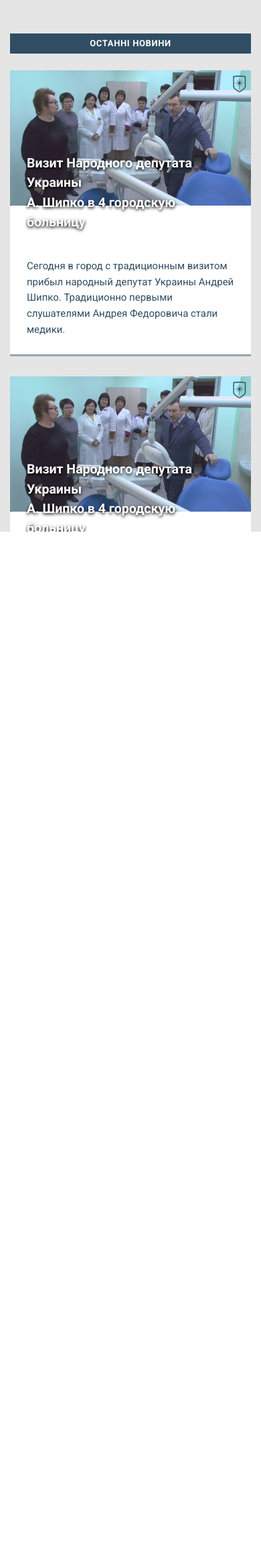
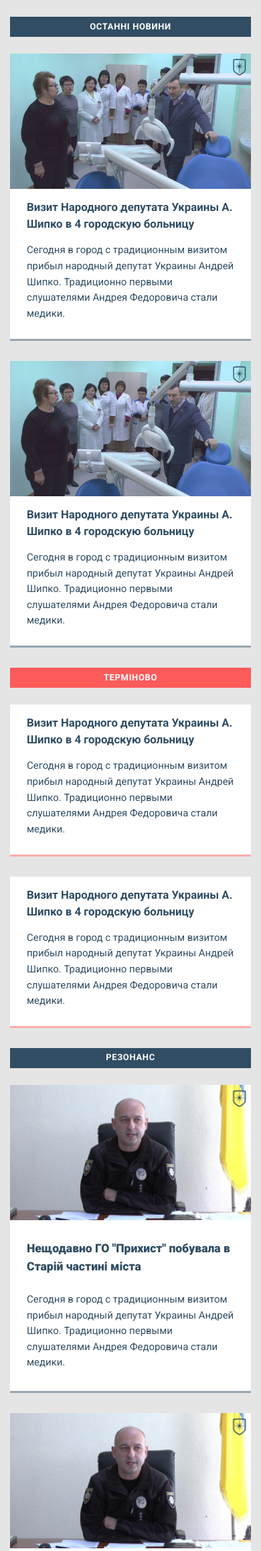
Before and after one commit to freestyleweb/Work, a PHP site: page / in a window 390 px wide. Shown: the part 50-2366 px from the top of the page at 67% size. Before the commit the page ends 844 px from the top, so only its background shows below. Run offline with PHP 8.4, Linux system fonts and the light colour scheme; some libraries are stand-ins or nearby versions.

Commit message:
continue...

```diff
--- a/Prykhist/index.html
+++ b/Prykhist/index.html
@@ -106,11 +106,143 @@
 
 
 		<section class="home__section" id="home__section">
+
 			<div class="container">
 				<div class="row">
-					<div class="col-md-3">
+					<div class="col-lg-3 col-md-4">
 						<div class="rubric__wrap">
 							<a href="#" class="rubric rubric__link">Останні новини</a>
+						</div>
+					</div>
+				</div> <!-- /.row -->
+				<div class="row">
+					<div class="col-md-6 col-sm-12">
+						<a href="#" class="card__news card__news-big">
+							<img src="img/shibko.jpg" alt="Photo">
+							<div class="card__news_text">
+								<h3 class="card__news_header">
+									Визит Народного депутата Украины
+									А. Шипко в 4 городскую больницу
+								</h3>
+								<p class="card__news_description">
+									Сегодня в город с традиционным визитом прибыл народный
+									депутат Украины Андрей Шипко. Традиционно первыми
+									слушателями Андрея Федоровича стали медики.
+								</p>
+							</div>
+						</a>
+					</div>
+					<div class="col-md-6 col-sm-12">
+						<a href="#" class="card__news card__news-big">
+							<img src="img/shibko.jpg" alt="Photo">
+							<div class="card__news_text">
+								<h3 class="card__news_header">
+									Визит Народного депутата Украины
+									А. Шипко в 4 городскую больницу
+								</h3>
+								<p class="card__news_description">
+									Сегодня в город с традиционным визитом прибыл народный
+									депутат Украины Андрей Шипко. Традиционно первыми
+									слушателями Андрея Федоровича стали медики.
+								</p>
+							</div>
+						</a>
+					</div>
+				</div> <!-- /.row -->
+			</div> <!-- /.container -->
+
+			<div class="container">
+				<div class="row">
+					<div class="col-lg-3 col-md-4">
+						<div class="rubric__wrap">
+							<a href="#" class="rubric rubric__link rubric__link-warn">Терміново</a>
+						</div>
+					</div>
+				</div>
+				<div class="row">
+					<div class="col-lg-6 col-md-12">
+						<a href="#" class="card__news card__news-big card__news-warn">
+						<div class="card__news_text">
+								<h3 class="card__news_header">
+									Визит Народного депутата Украины
+									А. Шипко в 4 городскую больницу
+								</h3>
+								<p class="card__news_description">
+									Сегодня в город с традиционным визитом прибыл народный
+									депутат Украины Андрей Шипко. Традиционно первыми
+									слушателями Андрея Федоровича стали медики.
+								</p>
+							</div>
+						</a>
+					</div>
+					<div class="col-lg-6 col-md-12">
+						<a href="#" class="card__news card__news-big card__news-warn">
+							<div class="card__news_text">
+								<h3 class="card__news_header">
+									Визит Народного депутата Украины
+									А. Шипко в 4 городскую больницу
+								</h3>
+								<p class="card__news_description">
+									Сегодня в город с традиционным визитом прибыл народный
+									депутат Украины Андрей Шипко. Традиционно первыми
+									слушателями Андрея Федоровича стали медики.
+								</p>
+							</div>
+						</a>
+					</div>
+				</div> <!-- /.row -->
+			</div> <!-- /.container -->
+
+			<div class="container">
+				<div class="row">
+					<div class="col-lg-3 col-md-4">
+						<div class="rubric__wrap">
+							<a href="#" class="rubric rubric__link">Резонанс</a>
+						</div>
+					</div>
+				</div>
+				<div class="row">
+
+					<div class="col-lg-6 col-md-6">
+						<a href="#" class="card__news card__news-mini">
+							<div class="card__news_text card__news-mini">
+								<img src="img/Police.jpg" class="news__image" alt="Photo">
+								<h3 class="card__news_header">
+									Нещодавно ГО "Прихист" побувала в Старій частині міста
+								</h3>
+								<p class="card__news_description">
+									Сегодня в город с традиционным визитом прибыл народный
+									депутат Украины Андрей Шипко. Традиционно первыми
+									слушателями Андрея Федоровича стали медики.
+								</p>
+							</div>
+						</a>
+					</div>
+
+					<div class="col-lg-6 col-md-6">
+						<a href="#" class="card__news card__news-mini">
+							<div class="card__news_text card__news-mini">
+								<img src="img/Police.jpg" class="news__image" alt="Photo">
+								<h3 class="card__news_header">
+									Нещодавно ГО "Прихист" побувала в Старій частині міста
+								</h3>
+								<p class="card__news_description">
+									Сегодня в город с традиционным визитом прибыл народный
+									депутат Украины Андрей Шипко. Традиционно первыми
+									слушателями Андрея Федоровича стали медики.
+								</p>
+							</div>
+						</a>
+					</div>
+
+				</div> <!-- /.row -->
+			</div> <!-- /.container -->
+
+			<div class="container">
+				<div class="row">
+					<div class="col-lg-3 col-md-4">
+						<div class="rubric__wrap">
+							<a href="#" class="rubric rubric__link">Інтерв’ю</a>
 						</div>
 					</div>
 				</div>
@@ -120,7 +252,7 @@
 							<img src="img/shibko.jpg" alt="Photo">
 							<div class="card__news_text">
 								<h3 class="card__news_header">
-									Визит Народного депутата Украины <br>
+									Визит Народного депутата Украины
 									А. Шипко в 4 городскую больницу
 								</h3>
 								<p class="card__news_description">
@@ -136,7 +268,7 @@
 							<img src="img/shibko.jpg" alt="Photo">
 							<div class="card__news_text">
 								<h3 class="card__news_header">
-									Визит Народного депутата Украины <br>
+									Визит Народного депутата Украины
 									А. Шипко в 4 городскую больницу
 								</h3>
 								<p class="card__news_description">
@@ -147,23 +279,26 @@
 							</div>
 						</a>
 					</div>
-				</div>
-			</div>
+				</div> <!-- /.row -->
+			</div> <!-- /.container -->
+
 			<div class="container">
 				<div class="row">
-					<div class="col-md-3">
+					<div class="col-lg-3 col-md-4">
 						<div class="rubric__wrap">
-							<a href="#" class="rubric rubric__link rubric__link-warn">Терміново</a>
+							<a href="#" class="rubric rubric__link">Афіша</a>
 						</div>
 					</div>
-				</div>
+				</div> <!-- /.row -->
+
 				<div class="row">
-					<div class="col-md-6">
-						<a href="#" class="card__news card__news-big card__news-warn">
-						<div class="card__news_text">
+
+					<div class="col-lg-6 col-md-6">
+						<a href="#" class="card__news card__news-mini">
+							<div class="card__news_text card__news-mini">
+								<img src="img/Police.png" alt="Photo">
 								<h3 class="card__news_header">
-									Визит Народного депутата Украины <br>
-									А. Шипко в 4 городскую больницу
+									Нещодавно ГО "Прихист" побувала в Старій частині міста
 								</h3>
 								<p class="card__news_description">
 									Сегодня в город с традиционным визитом прибыл народный
@@ -173,12 +308,13 @@
 							</div>
 						</a>
 					</div>
-					<div class="col-md-6">
-						<a href="#" class="card__news card__news-big card__news-warn">
-							<div class="card__news_text">
+
+					<div class="col-lg-6 col-md-6">
+						<a href="#" class="card__news card__news-mini">
+							<div class="card__news_text card__news-mini">
+								<img src="img/Police.png" alt="Photo">
 								<h3 class="card__news_header">
-									Визит Народного депутата Украины <br>
-									А. Шипко в 4 городскую больницу
+									Нещодавно ГО "Прихист" побувала в Старій частині міста
 								</h3>
 								<p class="card__news_description">
 									Сегодня в город с традиционным визитом прибыл народный
@@ -188,169 +324,10 @@
 							</div>
 						</a>
 					</div>
-				</div>
-			</div>
-			<div class="container">
-				<div class="row">
-					<div class="col-md-3">
-						<div class="rubric__wrap">
-							<a href="#" class="rubric rubric__link">Резонанс</a>
-						</div>
-					</div>
-				</div>
-				<div class="row">
-					<div class="col-md-4">
-						<a href="#" class="card__news card__news-mini">
-							<div class="card__news_text card__news-mini">
-								<img src="img/Police.png" alt="Photo">
-								<h3 class="card__news_header">
-									Визит Народного депутата Украины <br>
-									А. Шипко в 4 городскую больницу
-								</h3>
-								<p class="card__news_description">
-									Сегодня в город с традиционным визитом прибыл народный
-									депутат Украины Андрей Шипко. Традиционно первыми
-									слушателями Андрея Федоровича стали медики.
-								</p>
-							</div>
-						</a>
-					</div>
-					<div class="col-md-4">
-						<a href="#" class="card__news card__news-mini">
-							<div class="card__news_text card__news-mini">
-								<img src="img/Police.png" alt="Photo">
-								<h3 class="card__news_header">
-									Визит Народного депутата Украины <br>
-									А. Шипко в 4 городскую больницу
-								</h3>
-								<p class="card__news_description">
-									Сегодня в город с традиционным визитом прибыл народный
-									депутат Украины Андрей Шипко. Традиционно первыми
-									слушателями Андрея Федоровича стали медики.
-								</p>
-							</div>
-						</a>
-					</div>
-					<div class="col-md-4">
-						<a href="#" class="card__news card__news-mini">
-							<div class="card__news_text card__news-mini">
-								<img src="img/Police.png" alt="Photo">
-								<h3 class="card__news_header card__news-mini">
-									Визит Народного депутата Украины <br>
-									А. Шипко в 4 городскую больницу
-								</h3>
-								<p class="card__news_description card__news-mini">
-									Сегодня в город с традиционным визитом прибыл народный
-									депутат Украины Андрей Шипко. Традиционно первыми
-									слушателями Андрея Федоровича стали медики.
-								</p>
-							</div>
-						</a>
-					</div>
-				</div>
-			</div>
-			<div class="container">
-				<div class="row">
-					<div class="col-md-3">
-						<div class="rubric__wrap">
-							<a href="#" class="rubric rubric__link">Інтерв’ю</a>
-						</div>
-					</div>
-				</div>
-				<div class="row">
-					<div class="col-md-6">
-						<a href="#" class="card__news card__news-big">
-							<img src="img/shibko.jpg" alt="Photo">
-							<div class="card__news_text">
-								<h3 class="card__news_header">
-									Визит Народного депутата Украины <br>
-									А. Шипко в 4 городскую больницу
-								</h3>
-								<p class="card__news_description">
-									Сегодня в город с традиционным визитом прибыл народный
-									депутат Украины Андрей Шипко. Традиционно первыми
-									слушателями Андрея Федоровича стали медики.
-								</p>
-							</div>
-						</a>
-					</div>
-					<div class="col-md-6">
-						<a href="#" class="card__news card__news-big">
-							<img src="img/shibko.jpg" alt="Photo">
-							<div class="card__news_text">
-								<h3 class="card__news_header">
-									Визит Народного депутата Украины <br>
-									А. Шипко в 4 городскую больницу
-								</h3>
-								<p class="card__news_description">
-									Сегодня в город с традиционным визитом прибыл народный
-									депутат Украины Андрей Шипко. Традиционно первыми
-									слушателями Андрея Федоровича стали медики.
-								</p>
-							</div>
-						</a>
-					</div>
-				</div>
-			</div>
-			<div class="container">
-				<div class="row">
-					<div class="col-md-3">
-						<div class="rubric__wrap">
-							<a href="#" class="rubric rubric__link">Афіша</a>
-						</div>
-					</div>
-				</div>
-				<div class="row">
-					<div class="col-md-4">
-						<a href="#" class="card__news card__news-mini">
-							<div class="card__news_text card__news-mini">
-								<img src="img/Police.png" alt="Photo">
-								<h3 class="card__news_header">
-									Визит Народного депутата Украины <br>
-									А. Шипко в 4 городскую больницу
-								</h3>
-								<p class="card__news_description">
-									Сегодня в город с традиционным визитом прибыл народный
-									депутат Украины Андрей Шипко. Традиционно первыми
-									слушателями Андрея Федоровича стали медики.
-								</p>
-							</div>
-						</a>
-					</div>
-					<div class="col-md-4">
-						<a href="#" class="card__news card__news-mini">
-							<div class="card__news_text card__news-mini">
-								<img src="img/Police.png" alt="Photo">
-								<h3 class="card__news_header">
-									Визит Народного депутата Украины <br>
-									А. Шипко в 4 городскую больницу
-								</h3>
-								<p class="card__news_description">
-									Сегодня в город с традиционным визитом прибыл народный
-									депутат Украины Андрей Шипко. Традиционно первыми
-									слушателями Андрея Федоровича стали медики.
-								</p>
-							</div>
-						</a>
-					</div>
-					<div class="col-md-4">
-						<a href="#" class="card__news card__news-mini">
-							<div class="card__news_text card__news-mini">
-								<img src="img/Police.png" alt="Photo">
-								<h3 class="card__news_header card__news-mini">
-									Визит Народного депутата Украины <br>
-									А. Шипко в 4 городскую больницу
-								</h3>
-								<p class="card__news_description card__news-mini">
-									Сегодня в город с традиционным визитом прибыл народный
-									депутат Украины Андрей Шипко. Традиционно первыми
-									слушателями Андрея Федоровича стали медики.
-								</p>
-							</div>
-						</a>
-					</div>
-				</div>
-			</div>
+
+				</div> <!-- /.row -->
+			</div> <!-- /.container -->
+
 		</section>
 
 
--- /dev/null
+++ b/Prykhist/sass/_media.sass
@@ -0,0 +1,134 @@
+/* // Medium devices (tablets, less than 992px) */
+
+@media screen and (max-width: 992px)
+	.main-menu__item a
+		font-size: 12px
+	.card__news
+		&_text
+			margin-top: -8em
+		&_header
+			font-size: 1.5em
+		&_description
+			margin-top: 0.5em
+			padding: 25px
+
+@media screen and (max-width: 768px)
+	.header
+		max-height: 50px
+
+	.header__logo
+		padding: 14px 0
+		max-height: 50px
+
+	.header__logo img
+		max-width: 115px
+
+	.main-menu
+		display: none
+
+	.hamb__wrap
+		display: block
+		position: absolute
+		z-index: 9999
+
+	.mobile-menu__link
+		display: block
+
+	.mobile-menu__wrap
+		display: flex
+		flex-direction: column
+
+	.mobile-search__wrap
+		display: flex
+
+	.mobile-search
+		display: flex
+
+	.rubric
+		margin-top: 0
+
+	.card__news
+		&_text
+			margin: 0
+		&_header
+			font-size: 1.29em
+			color: $darkBlue
+			text-shadow: none
+			margin: 15px 0
+		&_description
+			display: flex !important
+			padding-top: 0
+		&-mini
+				padding-bottom: 15px
+
+	.card__news-warn
+		.card__news
+			&_description
+				display: flex
+				padding-top: 0
+
+
+	// .card__news
+	// 	&_text
+	// 		margin-top: -6em
+	// 	&_description
+	// 		margin-top: 1em
+
+	// .card__news-mini
+	// 	margin: 0
+
+	// .card__news-warn
+	// 	.card__news
+	// 		&_description
+	// 			display: flex
+	// 			padding-top: 0
+	// 		&_text
+	// 			margin-top: 0
+	// 		&_header
+	// 			color: $darkBlue
+	// 			text-shadow: none
+	// 			margin: 25px 0
+
+	@media screen and (max-width: 767px)
+
+	// .rubric
+	// 	margin-top: 0
+	.card__news
+		// &_text
+		// 	margin: 0
+		// &_header
+		// 	font-size: 1.29em
+		// 	color: $darkBlue
+		// 	text-shadow: none
+		// 	margin: 15px 0
+		&_description
+			display: none
+	// .card__news-warn
+	// 	.card__news
+	// 		&_description
+	// 			display: flex
+	// 			padding-top: 0
+
+
+	// .card__news
+	// 	&_header
+	// 		font-size: 1.5em
+
+@media screen and (max-width: 576px)
+	// .rubric
+	// 	margin-top: 0
+	// .card__news
+	// 	&_text
+	// 		margin: 0
+	// 	&_header
+	// 		font-size: 1.29em
+	// 		color: $darkBlue
+	// 		text-shadow: none
+	// 		margin: 15px 0
+	// 	&_description
+	// 		display: none
+	// .card__news-warn
+	// 	.card__news
+	// 		&_description
+	// 			display: flex
+	// 			padding-top: 0
--- /dev/null
+++ b/Prykhist/sass/_vars.sass
@@ -0,0 +1,7 @@
+/* ==================== variables ==================== */
+
+$darkBlue: #304D63
+$lightCyan: #B3E7E8
+$lightBlue: #EDFCFC
+$white: #ffffff
+$warning: #FE5B5B
--- a/Prykhist/sass/style.sass
+++ b/Prykhist/sass/style.sass
@@ -1,10 +1,4 @@
-/* ==================== variables ==================== */
-
-$darkBlue: #304D63
-$lightCyan: #B3E7E8
-$lightBlue: #EDFCFC
-$white: #ffffff
-$warning: #FE5B5B
+@import "_vars"
 
 
 body
@@ -74,6 +68,7 @@ body
 	z-index: 5
 
 .mobile-menu
+	display: none
 	flex-direction: column
 	align-items: center
 	width: 100%
@@ -86,6 +81,7 @@ body
 	transform: translate(0%, -100%)
 
 .mobile-menu__active, .is-active
+	display: flex
 	transform: translate(0%, 0%)
 
 .is-active
@@ -94,7 +90,7 @@ body
 
 .mobile-search__wrap
 	display: none
-	position: fixed
+	position: absolute
 	right: 30px
 	top: 16px
 	font-size: 1.2em
@@ -115,7 +111,7 @@ body
 	flex-direction: column
 	align-items: center
 	width: 100%
-	background-color: rgba(48, 77, 99, 0.95)
+	background-color: #B3E7E8
 	margin: 0
 	padding: 0
 	padding-top: 60px
@@ -381,8 +377,7 @@ nav
 	border-bottom: 3px solid rgba(254, 91, 91, 0.5)
 	&:hover
 		border-bottom: 3px solid $warning
-	.card__news
-		&_text
+	.card__news_text
 			margin: 0
 			padding: 0
 		&_header
@@ -395,9 +390,10 @@ nav
 
 .card__news-mini
 	margin: 0 0 30px 0
+	width: 100%
 	.card__news_header
 		color: $darkBlue
-		font-size: 1.2em
+		font-size: 1.35em
 		margin: 0
 		padding: 25px
 		text-shadow: none
@@ -426,47 +422,4 @@ nav
 
 
 
-/* // Medium devices (tablets, less than 992px) */
-@media screen and (max-width: 992px)
-	.main-menu__item a
-		font-size: 12px
-
-
-
-@media screen and (max-width: 768px)
-	.header
-		max-height: 50px
-
-
-	.header__logo
-		padding: 14px 0
-		max-height: 50px
-
-	.header__logo img
-		max-width: 115px
-
-	.main-menu
-		display: none
-
-
-	.hamb__wrap
-		display: block
-		position: absolute
-		z-index: 9999
-
-
-	.mobile-menu__link
-		display: block
-
-
-	.mobile-menu__wrap
-		display: flex
-		flex-direction: column
-
-
-	.mobile-search__wrap
-		display: flex
-
-
-	.mobile-search
-		display: flex
+@import "_media"
```
Also changed, not shown: Prykhist/css/style.css, Prykhist/img/Police.jpg (added), 1 other file.
